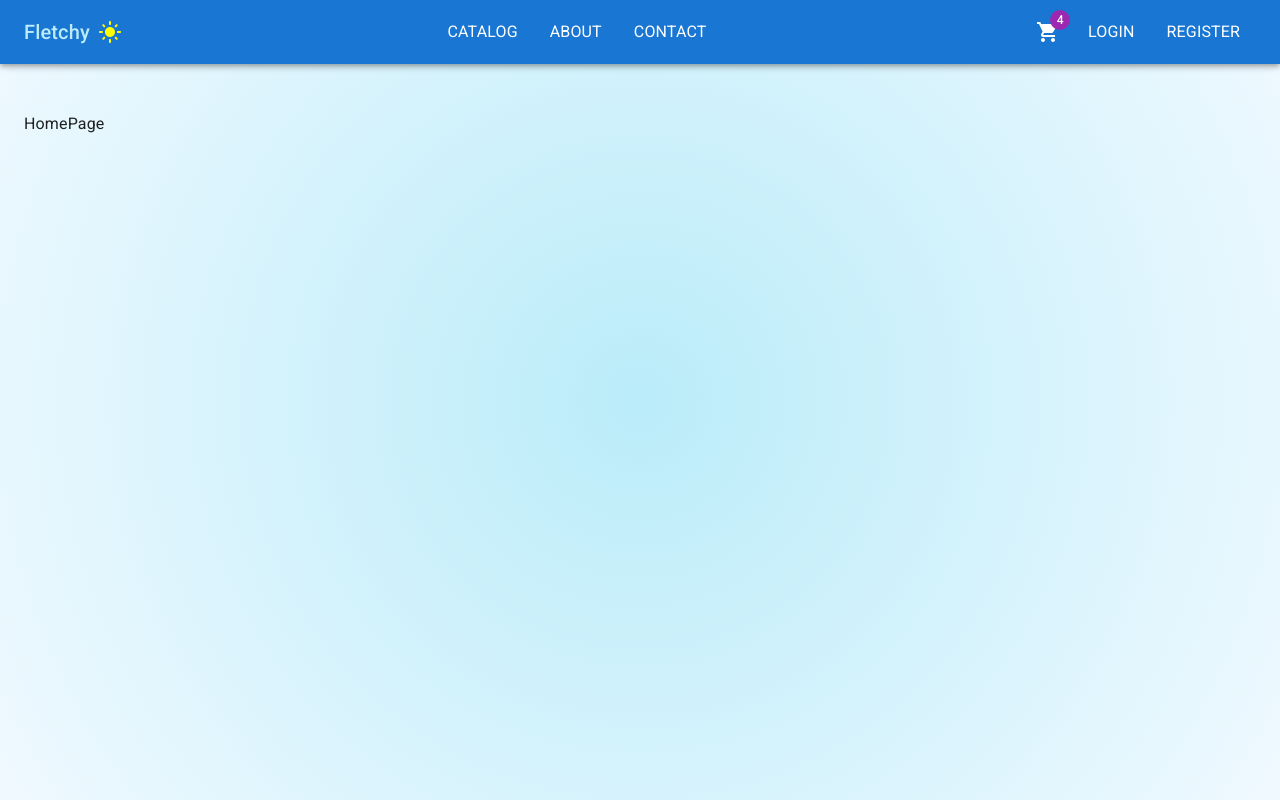
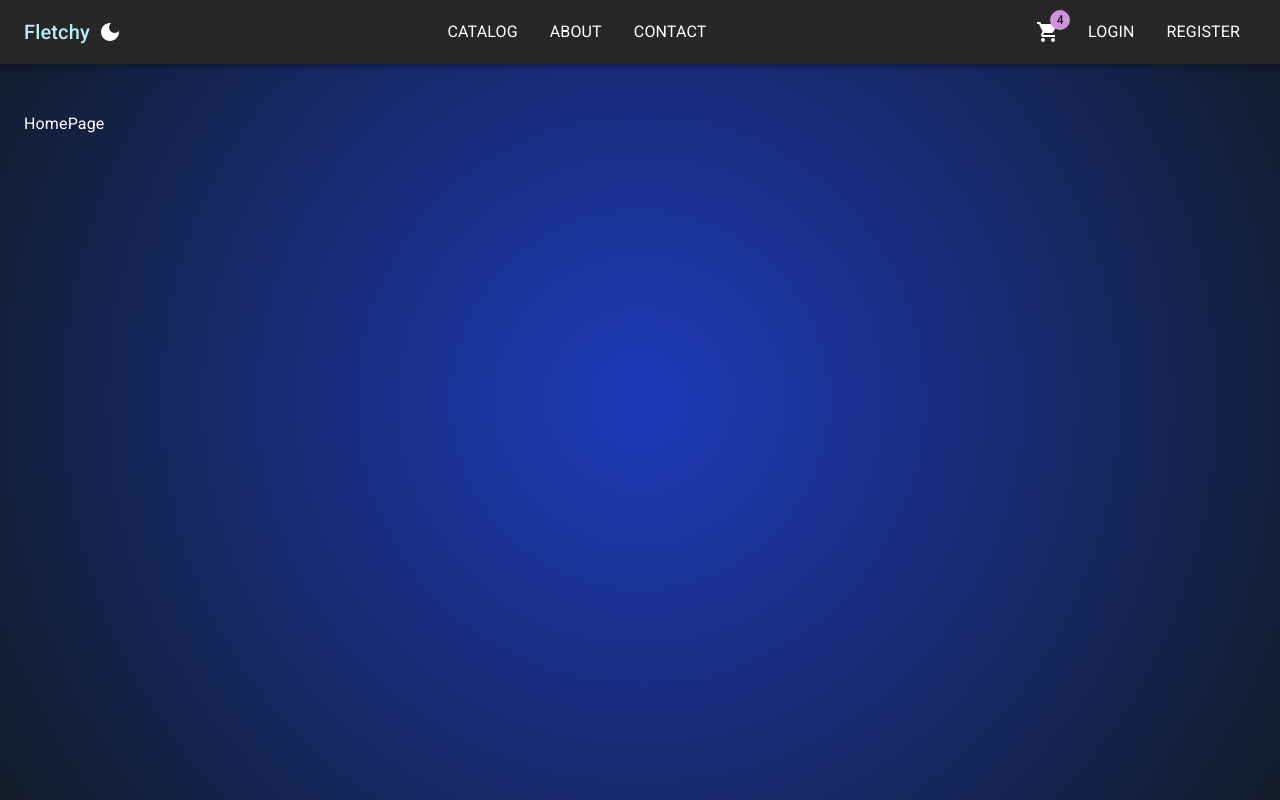
Before and after one commit to Safin-Sarker/Fletchy, a React (Vite) app in the folder Client/: page / in a window 1280 px wide. Built offline with nearby package versions, Linux system fonts and the light colour scheme.

Commit message:
Start Loading, stopLoading and Darkmode , whitemode toggle with the use of redux toolkit

```diff
--- a/Client/src/app/api/baseApi.tsx
+++ b/Client/src/app/api/baseApi.tsx
@@ -3,6 +3,7 @@ import {
   type BaseQueryApi,
   type FetchArgs,
 } from "@reduxjs/toolkit/query";
+import { startLoading, stopLoading } from "../layout/uiSlice";
 
 const customBasequery = fetchBaseQuery({
   baseUrl: "https://localhost:5001/api",
@@ -17,9 +18,12 @@ export const baseQueryWithErrorHandling = async (
 ) => {
   try {
     // Simulate a delay for demonstration purposes
+    api.dispatch(startLoading());
+
     await sleep();
 
     const result = await customBasequery(args, api, extraOptions);
+    api.dispatch(stopLoading());
     // Perform the base query
     return result;
   } catch (error) {
--- a/Client/src/app/layout/App.tsx
+++ b/Client/src/app/layout/App.tsx
@@ -1,26 +1,18 @@
 import { useState } from "react";
-import type { Product } from "../Models/product";
-import Catalog from "../../Features/catalog/Catalog";
 import {
   Box,
-  Button,
   Container,
   createTheme,
   CssBaseline,
   ThemeProvider,
-  Typography,
 } from "@mui/material";
 import NavBar from "./NavBar";
-import { Css } from "@mui/icons-material";
 import { Outlet } from "react-router-dom";
+import { store, useAppSelector } from "../store/store";
 
 function App() {
-  const [darkmode, setdarkmode] = useState(false);
-  const palletteType = darkmode ? "dark" : "light";
-
-  const toggleDarkMode = () => {
-    setdarkmode(!darkmode);
-  };
+  const { darkMode } = useAppSelector((state) => state.ui);
+  const palletteType = darkMode ? "dark" : "light";
 
   const theme = createTheme({
     palette: {
@@ -34,11 +26,11 @@ function App() {
   return (
     <ThemeProvider theme={theme}>
       <CssBaseline />
-      <NavBar toggleDarkMode={toggleDarkMode} darkmode={darkmode} />
+      <NavBar />
       <Box
         sx={{
           minHeight: "100vh",
-          background: darkmode
+          background: darkMode
             ? "radial-gradient(circle ,#1e3aBa,#111B27)"
             : "radial-gradient(circle ,#baecf9,#f0f9ff)",
           py: 6,
--- a/Client/src/app/layout/NavBar.tsx
+++ b/Client/src/app/layout/NavBar.tsx
@@ -4,12 +4,15 @@ import {
   Badge,
   Box,
   IconButton,
+  LinearProgress,
   List,
   ListItem,
   Toolbar,
   Typography,
 } from "@mui/material";
 import { NavLink } from "react-router-dom";
+import { useAppDispatch, useAppSelector } from "../store/store";
+import { setDarkMode } from "./uiSlice";
 
 const midLinks = [
   { title: "Catalog", path: "/catalog" },
@@ -32,12 +35,9 @@ const navStyles = [
   },
 ];
 
-type props = {
-  toggleDarkMode: () => void;
-  darkmode: boolean;
-};
-
-export default function NavBar({ toggleDarkMode, darkmode }: props) {
+export default function NavBar() {
+  const { isLoading, darkMode } = useAppSelector((state) => state.ui);
+  const dispatch = useAppDispatch();
   return (
     <AppBar position="fixed">
       <Toolbar
@@ -51,8 +51,8 @@ export default function NavBar({ toggleDarkMode, darkmode }: props) {
           <Typography component={NavLink} to="/" variant="h6" sx={navStyles}>
             Fletchy
           </Typography>
-          <IconButton onClick={toggleDarkMode}>
-            {darkmode ? <DarkMode /> : <LightMode sx={{ color: "yellow" }} />}
+          <IconButton onClick={() => dispatch(setDarkMode())}>
+            {darkMode ? <DarkMode /> : <LightMode sx={{ color: "yellow" }} />}
           </IconButton>
         </Box>
 
@@ -80,6 +80,11 @@ export default function NavBar({ toggleDarkMode, darkmode }: props) {
           </List>
         </Box>
       </Toolbar>
+      {isLoading && (
+        <Box sx={{ width: "100%" }}>
+          <LinearProgress color="secondary" />
+        </Box>
+      )}
     </AppBar>
   );
 }
--- /dev/null
+++ b/Client/src/app/layout/uiSlice.ts
@@ -0,0 +1,28 @@
+import { createSlice } from "@reduxjs/toolkit";
+
+const getInitialDarkMode = () => {
+  const storeDarkMode = localStorage.getItem("darkmode");
+  return storeDarkMode ? JSON.parse(storeDarkMode) : true;
+};
+
+export const uiSlice = createSlice({
+  name: "ui",
+  initialState: {
+    isLoading: false,
+    darkMode: getInitialDarkMode(),
+  },
+  reducers: {
+    startLoading: (state) => {
+      state.isLoading = true;
+    },
+    stopLoading: (state) => {
+      state.isLoading = false;
+    },
+    setDarkMode: (state) => {
+      localStorage.setItem("darkmode", JSON.stringify(!state.darkMode));
+      state.darkMode = !state.darkMode;
+    },
+  },
+});
+
+export const { startLoading, stopLoading, setDarkMode } = uiSlice.actions;
--- a/Client/src/app/store/store.ts
+++ b/Client/src/app/store/store.ts
@@ -2,11 +2,13 @@ import { configureStore } from "@reduxjs/toolkit";
 import { counterSlice } from "../../Features/contact/counterReducer";
 import { useDispatch, useSelector } from "react-redux";
 import { catalogApi } from "../../Features/catalog/catalogApi";
+import { uiSlice } from "../layout/uiSlice";
 
 export const store = configureStore({
   reducer: {
     [catalogApi.reducerPath]: catalogApi.reducer,
     counter: counterSlice.reducer,
+    ui: uiSlice.reducer,
   },
   middleware: (getDefaultMiddleware) =>
     getDefaultMiddleware().concat(catalogApi.middleware),
```
